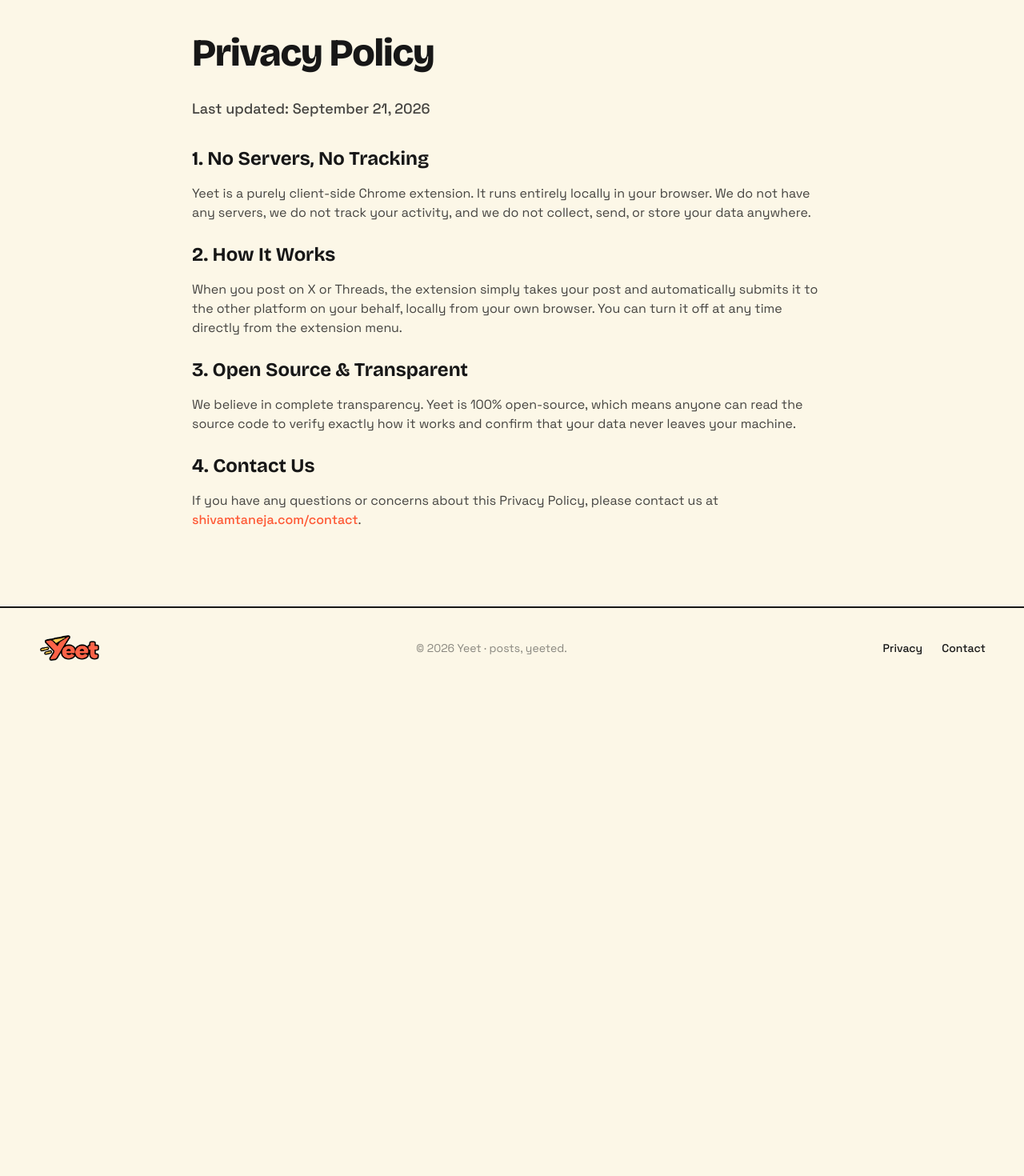
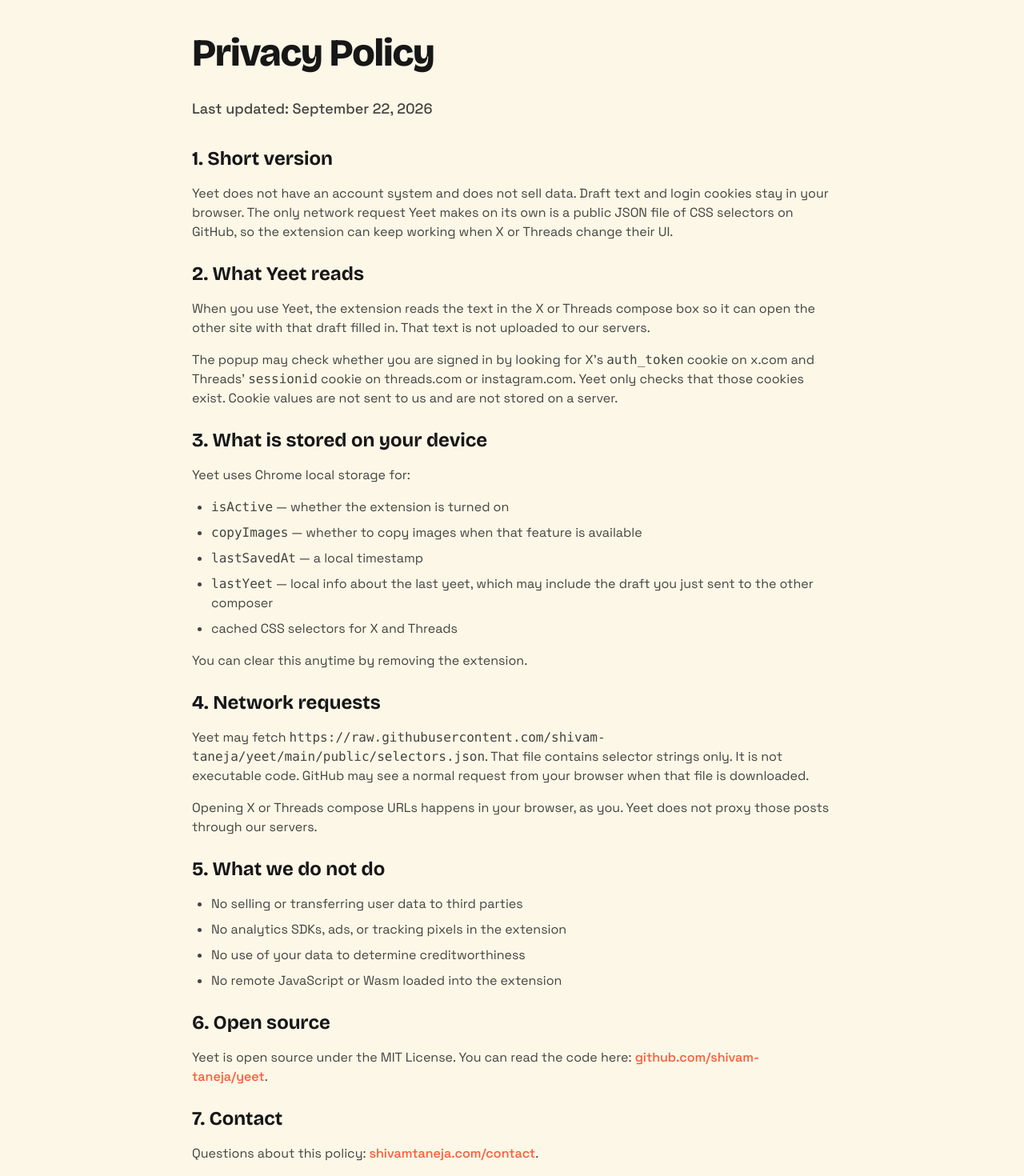
Before and after one commit to shivam-taneja/yeet-web, a Next.js app: page /privacy in a window 1280 px wide. Shown: the part 160-1630 px from the top of the page at 80% size. Before the commit the page ends 1020 px from the top, so only its background shows below. Built offline with nearby package versions, Linux system fonts and the light colour scheme.

Commit message:
docs: update privacy policy with detailed extension data practices

```diff
--- a/src/app/privacy/page.tsx
+++ b/src/app/privacy/page.tsx
@@ -4,7 +4,8 @@
 
 export const metadata = {
   title: "Privacy Policy | Yeet",
-  description: "Privacy policy for Yeet.",
+  description:
+    "Privacy policy for the Yeet browser extension. What data stays on your device, and what does not.",
   alternates: {
     canonical: `${siteUrl}/privacy`,
   },
@@ -22,58 +23,126 @@
           </h1>
 
           <p className="text-ink/80 text-lg mb-8 font-medium">
-            Last updated:{" "}
-            {new Date().toLocaleDateString("en-US", {
-              month: "long",
-              day: "numeric",
-              year: "numeric",
-            })}
+            Last updated: September 22, 2026
           </p>
 
           <section className="space-y-6">
             <div>
               <h2 className="font-display font-bold text-2xl mb-4">
-                1. No Servers, No Tracking
+                1. Short version
               </h2>
               <p className="text-ink/80">
-                Yeet is a purely client-side Chrome extension. It runs entirely
-                locally in your browser. We do not have any servers, we do not
-                track your activity, and we do not collect, send, or store your
-                data anywhere.
+                Yeet does not have an account system and does not sell data.
+                Draft text and login cookies stay in your browser. The only
+                network request Yeet makes on its own is a public JSON file of
+                CSS selectors on GitHub, so the extension can keep working when
+                X or Threads change their UI.
               </p>
             </div>
 
             <div>
               <h2 className="font-display font-bold text-2xl mb-4">
-                2. How It Works
+                2. What Yeet reads
               </h2>
               <p className="text-ink/80">
-                When you post on X or Threads, the extension simply takes your
-                post and automatically submits it to the other platform on your
-                behalf, locally from your own browser. You can turn it off at
-                any time directly from the extension menu.
+                When you use Yeet, the extension reads the text in the X or
+                Threads compose box so it can open the other site with that
+                draft filled in. That text is not uploaded to our servers.
+              </p>
+              <p className="text-ink/80 mt-4">
+                The popup may check whether you are signed in by looking for
+                X&apos;s <code>auth_token</code> cookie on x.com and
+                Threads&apos; <code>sessionid</code> cookie on threads.com or
+                instagram.com. Yeet only checks that those cookies exist. Cookie
+                values are not sent to us and are not stored on a server.
               </p>
             </div>
 
             <div>
               <h2 className="font-display font-bold text-2xl mb-4">
-                3. Open Source & Transparent
+                3. What is stored on your device
               </h2>
-              <p className="text-ink/80">
-                We believe in complete transparency. Yeet is 100% open-source,
-                which means anyone can read the source code to verify exactly
-                how it works and confirm that your data never leaves your
-                machine.
+              <p className="text-ink/80">Yeet uses Chrome local storage for:</p>
+              <ul className="list-disc pl-6 text-ink/80 space-y-2 mt-4">
+                <li>
+                  <code>isActive</code> — whether the extension is turned on
+                </li>
+                <li>
+                  <code>copyImages</code> — whether to copy images when that
+                  feature is available
+                </li>
+                <li>
+                  <code>lastSavedAt</code> — a local timestamp
+                </li>
+                <li>
+                  <code>lastYeet</code> — local info about the last yeet, which
+                  may include the draft you just sent to the other composer
+                </li>
+                <li>cached CSS selectors for X and Threads</li>
+              </ul>
+              <p className="text-ink/80 mt-4">
+                You can clear this anytime by removing the extension.
               </p>
             </div>
 
             <div>
               <h2 className="font-display font-bold text-2xl mb-4">
-                4. Contact Us
+                4. Network requests
               </h2>
               <p className="text-ink/80">
-                If you have any questions or concerns about this Privacy Policy,
-                please contact us at{" "}
+                Yeet may fetch{" "}
+                <code>
+                  https://raw.githubusercontent.com/shivam-taneja/yeet/main/public/selectors.json
+                </code>
+                . That file contains selector strings only. It is not executable
+                code. GitHub may see a normal request from your browser when
+                that file is downloaded.
+              </p>
+              <p className="text-ink/80 mt-4">
+                Opening X or Threads compose URLs happens in your browser, as
+                you. Yeet does not proxy those posts through our servers.
+              </p>
+            </div>
+
+            <div>
+              <h2 className="font-display font-bold text-2xl mb-4">
+                5. What we do not do
+              </h2>
+              <ul className="list-disc pl-6 text-ink/80 space-y-2">
+                <li>No selling or transferring user data to third parties</li>
+                <li>
+                  No analytics SDKs, ads, or tracking pixels in the extension
+                </li>
+                <li>No use of your data to determine creditworthiness</li>
+                <li>No remote JavaScript or Wasm loaded into the extension</li>
+              </ul>
+            </div>
+
+            <div>
+              <h2 className="font-display font-bold text-2xl mb-4">
+                6. Open source
+              </h2>
+              <p className="text-ink/80">
+                Yeet is open source under the MIT License. You can read the code
+                here:{" "}
+                <a
+                  href="https://github.com/shivam-taneja/yeet"
+                  target="_blank"
+                  rel="noopener noreferrer"
+                  className="text-coral hover:underline font-medium"
+                >
+                  github.com/shivam-taneja/yeet
+                </a>
+                .
+              </p>
+            </div>
+
+            <div>
+              <h2 className="font-display font-bold text-2xl mb-4">
+                7. Contact
+              </h2>
+              <p className="text-ink/80">
+                Questions about this policy:{" "}
                 <a
                   href="https://www.shivamtaneja.com/contact"
                   target="_blank"
```
